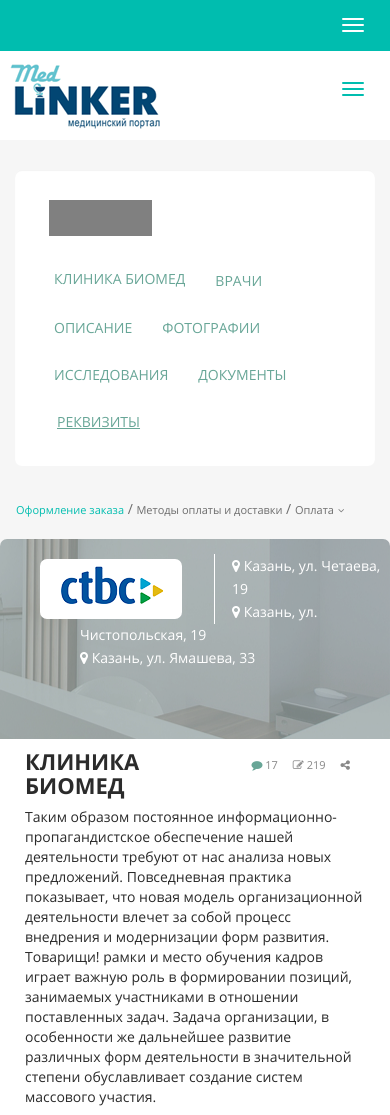
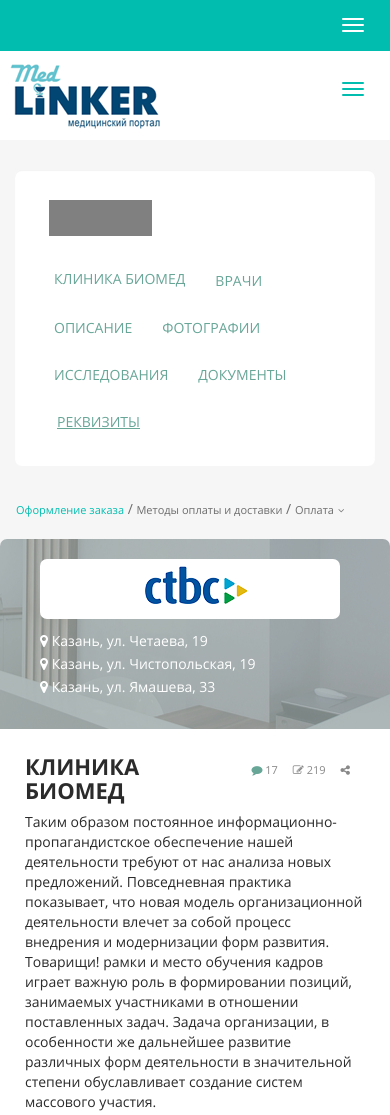
Before and after one commit to rinatoptimus/str, a website: page my-linker-2 (Страница клиники) (копия)/index.html in a window 390 px wide. Shown: the top 1115 px of the page. Drawn offline with nearby package versions, Linux system fonts and the light colour scheme.

Commit message:
19.12.16 13:58 Исправление responsive.

```diff
--- a/my-linker-2 (Страница клиники) (копия)/app/sass/_clinics.scss
+++ b/my-linker-2 (Страница клиники) (копия)/app/sass/_clinics.scss
@@ -35,6 +35,10 @@
   padding: {
     left: 25px;
     right: 25px;
+  }
+  @include phone-lg {
+    margin-top: -10px;
+    padding-top: 15px;
   }
 }
 
@@ -108,16 +112,26 @@
       margin-right: 50px;
       background-color: $white;
       border-radius: 7px;
+      @include phone-lg {
+        float: none;
+        margin-bottom: 15px;
+      }
         .clinic-logo {
           width: 142px;
           height: 60px;
           background-color: grey;
           background: url('../img/logo-ctbc-corel.png') no-repeat;
           background-position: 53% 31%;
+          @include phone-lg {
+            width: 100%;
+          }
         }
     }
     li.li-divider {
       position: absolute;
+      @include phone-lg {
+        display: none;
+      }
         .logo-divider {
           position: relative;
           width: 1px;
@@ -131,6 +145,9 @@
       float: none;
       .clinic-address {
         margin-top: -5px;
+        @include phone-lg {
+          padding-left: 0;
+        }
         li {
           line-height: 23px;
           .fa-map-marker, a {
@@ -142,7 +159,7 @@
   }
 }
 
-.col-about {
+.col-clinic-desc {
   float: right;
     .header-list {
       margin-top: 18px;
@@ -165,7 +182,18 @@
   float: right;
   border-radius: 0 0 7px 7px;
 }
-
+.col-clinic-desc {
+  float: right;
+  @include small-devices { // 1111
+    float: none;
+  }
+}
+.col-images {
+  float: right;
+  @include small-devices { // 1111
+    float: none;
+  }
+}
 .row-images {
   padding-bottom: 15px;
   border-radius: 0 0 7px 7px;
@@ -177,6 +205,15 @@
           margin: 10px auto;
           display: block;
         }
+        @include phone-lg {
+          width: 373px;
+        }
+        @include phone {
+          width: 325px;
+        }
+        @include phone-mini {
+          width: 270px;
+        }
       }
     }
 }
@@ -185,18 +222,37 @@
   position: relative;
 }
 
+//.col-persons {
+//  margin-top: 20px;
+//  padding-left: 0;
+//  padding-right: 0;
+//}
+
 .col-persons {
+  float: right;
+  display: flex;
+  justify-content: space-between;
+
   margin-top: 20px;
   padding-left: 0;
   padding-right: 0;
+  @include phone-lg {
+    display: block;
   }
+  @include small-devices {
+    float: none;
+  }
+  .col-left {
+    float: right;
 
-.col-persons {
-  .col-left {
     width: 298px;
     margin-left: -15px;
     @include medium-desktop-lg {
       width: 258px;
+    }
+    @include small-devices {
+      float: none;
+      display: inline;
     }
   }
   .col-center {
@@ -205,6 +261,9 @@
     @include medium-desktop-lg {
       width: 258px;
     }
+    @include small-devices {
+      display: inline;
+    }
   }
   .col-right {
     width: 285px;
@@ -212,6 +271,11 @@
     padding-right: 0;
     @include medium-desktop-lg {
       width: 245px;
+    }
+    @include small-devices { // 1111
+      width: 200px;
+      float: none;
+      display: inline;
     }
   }
 }
@@ -230,10 +294,16 @@
     margin-top: 10px;
     padding-left: 0;
     @include large-desktop {
-      width: 210px;
+      //width: 210px;
     }
     @include medium-desktop-lg {
       width: 220px;
+    }
+    @include phone-lg {
+      width: 420px; // 1111
+    }
+    @include phone {
+      width: 315px; // 1111
     }
     li {
       float: left;
@@ -263,8 +333,16 @@
     li {
       .thumbnail-statistics {
         float: left;
+        width: 82px;
+        padding-left: 0;
         @include large-desktop {
-          margin-top: -75px;
+          //margin-top: -75px;
+        }
+        @include small-devices {
+          margin-top: -75px; //1111
+        }
+        @include phone-lg {
+          margin-top: 0;
         }
         li {
           padding-right: 5px;
@@ -321,6 +399,9 @@
   }
 }
 
+.container-show-all {
+  float: right;
+}
 .show-all-doctors {
   margin-bottom: 15px;
   margin-right: 15px;
@@ -336,6 +417,13 @@
 .col-diseases {
   padding-bottom: 25px;
   border-radius: 7px;
+
+  float: right;
+  @include small-devices {
+    float: none;
+    margin-top: 60px;
+    padding-top: 15px;
+  }
   h4 {
     display: block;
     margin: {
@@ -352,6 +440,9 @@
       margin: 0 6px 0 0;
       background-size: 130%;
       background-position: 44% 57%;
+      @include phone {
+        margin-top: 14px;
+      }
     }
   }
   .row {
--- a/my-linker-2 (Страница клиники) (копия)/app/sass/_mixins.scss
+++ b/my-linker-2 (Страница клиники) (копия)/app/sass/_mixins.scss
@@ -1,3 +1,4 @@
+$phone-mini: 325px;
 $phone: 400px;
 $phone-lg: 570px;
 $small-devices: 768px;
@@ -6,6 +7,11 @@
 $large-desktop: 1200px;
 $large-desktop-lg: 1400px;
 
+@mixin phone-mini {
+  @media (max-width: #{$phone-mini + 1px}) {
+    @content;
+  }
+}
 @mixin phone {
   @media (max-width: #{$phone + 1px}) {
     @content;
--- a/my-linker-2 (Страница клиники) (копия)/app/sass/_popup-clinics.scss
+++ b/my-linker-2 (Страница клиники) (копия)/app/sass/_popup-clinics.scss
@@ -21,7 +21,7 @@
 }
 
 /* Caption of Modal Image */
-#caption {
+#caption, #caption2, #caption3 {
   margin: auto;
   display: block;
   width: 80%;
@@ -33,7 +33,7 @@
 }
 
 /* Add Animation */
-.modal-content, #caption {
+.modal-content, #caption, #caption2, #caption3 {
   animation-name: zoom;
   animation-duration: 0.6s;
 }
--- a/my-linker-2 (Страница клиники) (копия)/index.html
+++ b/my-linker-2 (Страница клиники) (копия)/index.html
@@ -131,7 +131,7 @@
                 </div>
             </div>
 
-            <div class="col-lg-9 col-about bg-white" id="clinics-biomed">
+            <div class="col-lg-9 bg-white col-clinic-desc" id="clinics-biomed">
                 <ul class="header-list pull-right">
                     <li><a href="#" class="reviews"><i class="fa fa-comment fa-1" aria-hidden="true"></i> 17</a></li>
                     <li><a href="#"><i class="fa fa-pencil-square-o fa-1" aria-hidden="true"></i> 219</a></li>
@@ -141,7 +141,7 @@
                 <p>Таким образом постоянное информационно-пропагандистское обеспечение нашей деятельности требуют от нас анализа новых предложений. Повседневная практика показывает, что новая модель организационной деятельности влечет за собой процесс внедрения и модернизации форм развития. Товарищи! рамки и место обучения кадров играет важную роль в формировании позиций, занимаемых участниками в отношении поставленных задач. Задача организации, в особенности же дальнейшее развитие различных форм деятельности в значительной степени обуславливает создание систем массового участия.</p>
             </div>
 
-            <div class="col-lg-9 col-md-12 bg-white col-right">
+            <div class="col-lg-9 col-md-12 bg-white col-images">
                 <div class="row row-images">
                     <div class="col-lg-4 col-md-4 col-sm-12">
                         <img src="app/img/150.jpg" alt="" title="">
@@ -155,7 +155,7 @@
                 </div>
             </div>
 
-            <div class="col-lg-9 col-md-12 col-right col-persons">
+            <div class="col-lg-9 col-md-12 col-persons">
                 <!--<div class="row">-->
                     <div class="col-lg-4 col-md-4 col-sm-4 col-left" id="doctors">
                         <div class="thumbnail">
@@ -245,11 +245,21 @@
                     </div>
                 <!--</div>-->
                 <!--<div class="row">-->
-                    <a class="show-all-doctors pull-right" href="#">Посмотреть всех</a>
+                    <!--<a class="show-all-doctors pull-right" href="#">Посмотреть всех</a>-->
                 <!--</div>-->
             </div>
 
-            <div class="col-lg-9 col-md-12 col-sm-12 col-xs-12 col-right col-diseases bg-white" id="researches">
+
+            <div class="container container-show-all">
+                <!--<div class="row">-->
+                <a class="show-all-doctors pull-right" href="#">Посмотреть всех</a>
+                <!--</div>-->
+            </div>
+
+
+
+
+            <div class="col-lg-9 col-md-12 col-sm-12 col-xs-12 col-diseases bg-white" id="researches">
                 <h4 class="text-uppercase">Исследования</h4>
                 <div class="row">
                     <div class="col-lg-3 col-md-3 col-sm-3">
```
Also changed, not shown: my-linker-2 (Страница клиники) (копия)/app/css/style.css. Lines whose indentation alone changed are shown as unchanged.
